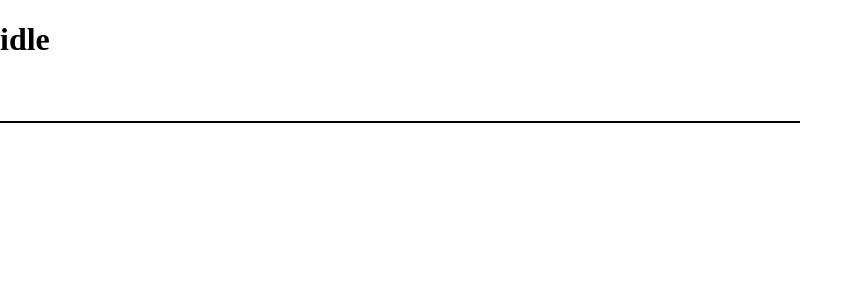
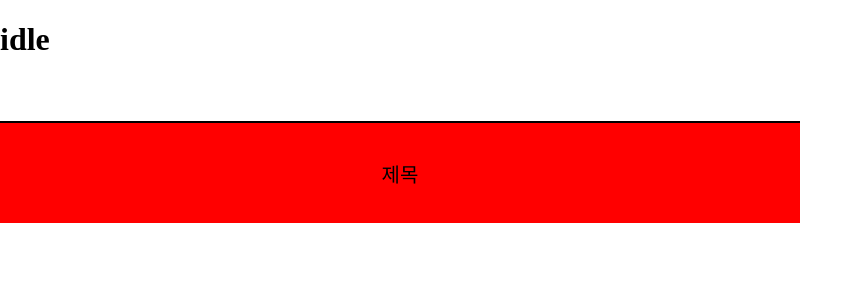
Before and after one commit to JeongYire/style-over-substance-react, a React (Create React App) app: page / in a window 1280 px wide. Shown: the top 300 px of the page, without its empty margins (0-863 px from the left). Built offline with nearby package versions, Linux system fonts and the light colour scheme.

Commit message:
commit0601

```diff
--- a/src/App.tsx
+++ b/src/App.tsx
@@ -1,13 +1,13 @@
-import React, { useRef } from 'react';
+import React, { useRef, useState } from 'react';
 import { Body,Header } from './components';
 
 function App() {
 
   const width = useRef(window.screen.width);
-  const height = useRef(window.screen.height);
+  //const height = useRef(window.screen.height);
 
   return (
-    <div id={'screen'} style={{width:width.current,minHeight:height.current}}>
+    <div id={'screen'} style={{width:width.current}}>
       <Header />
       <Body/>
     </div>
--- /dev/null
+++ b/src/components/Body/Title/index.tsx
@@ -0,0 +1,14 @@
+import React, { useState } from 'react';
+
+
+function App() {
+
+    return (
+        <div style={{display:'flex',height:100,alignItems:'center',justifyContent:'center',fontSize:20,position:'relative'}}>
+            <span>제목</span>
+        </div>
+    );
+}
+
+
+export default App;
--- a/src/components/Body/index.tsx
+++ b/src/components/Body/index.tsx
@@ -1,10 +1,11 @@
 import React from 'react';
+import Title from './Title';
 
 
 function App() {
     return (
         <div style={{backgroundColor:'red'}}>
-
+            <Title />
         </div>
     );
 }
```
Also changed, not shown: src/types/index.tsx (added, +9 -0 lines).
